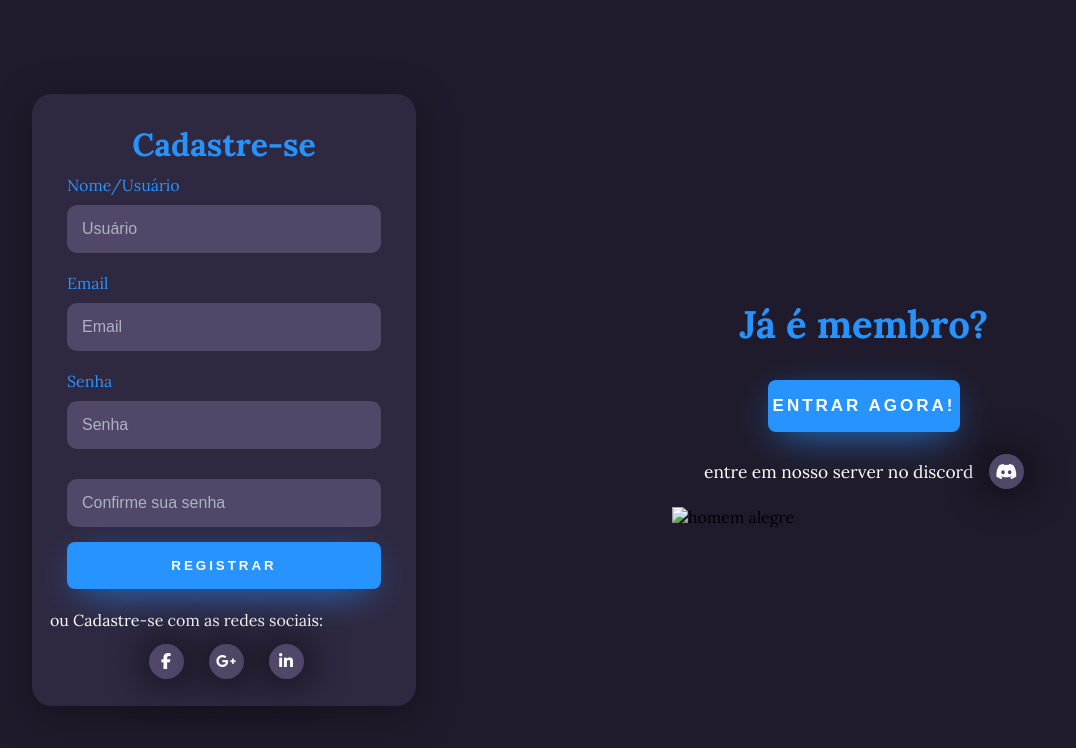
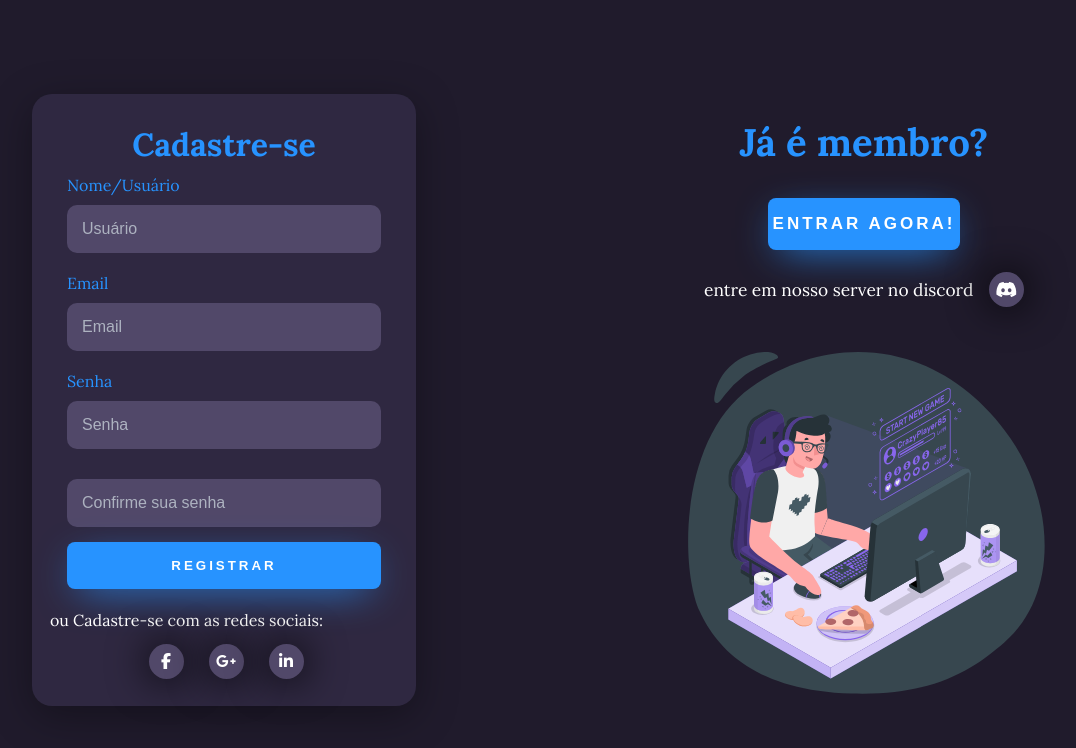
Before and after one commit to ResoluteJax/loginAndRegisterpage, a plain HTML site: page register/register.html in a window 1280 px wide. Shown: the whole page, without its empty margins (96-1172 px from the left). Drawn offline with Linux system fonts and the light colour scheme; the site is published under a folder, as on GitHub Pages, so addresses that start at the root find nothing.

Commit message:
Update register.html

```diff
--- a/register/register.html
+++ b/register/register.html
@@ -13,14 +13,14 @@
             <div class="left-login">
                 <!-- LEFT-LOGIN -->
                 <h1>Já é membro?</h1>
-                <a href="/index.html" class="btn-link">Entrar Agora!</a>
+                <a href="../index.html" class="btn-link">Entrar Agora!</a>
                 <p class="title-second">entre em nosso server no discord
                     <a href="#"><i class="fab fa-discord icon-modify"></i></a>
 
                 </p>
 
                 <img
-                    src="/animacao/Online games addiction-amico.svg"
+                    src="../animacao/Online games addiction-amico.svg"
                     class="
                     left-login-image"
                     alt="
```
